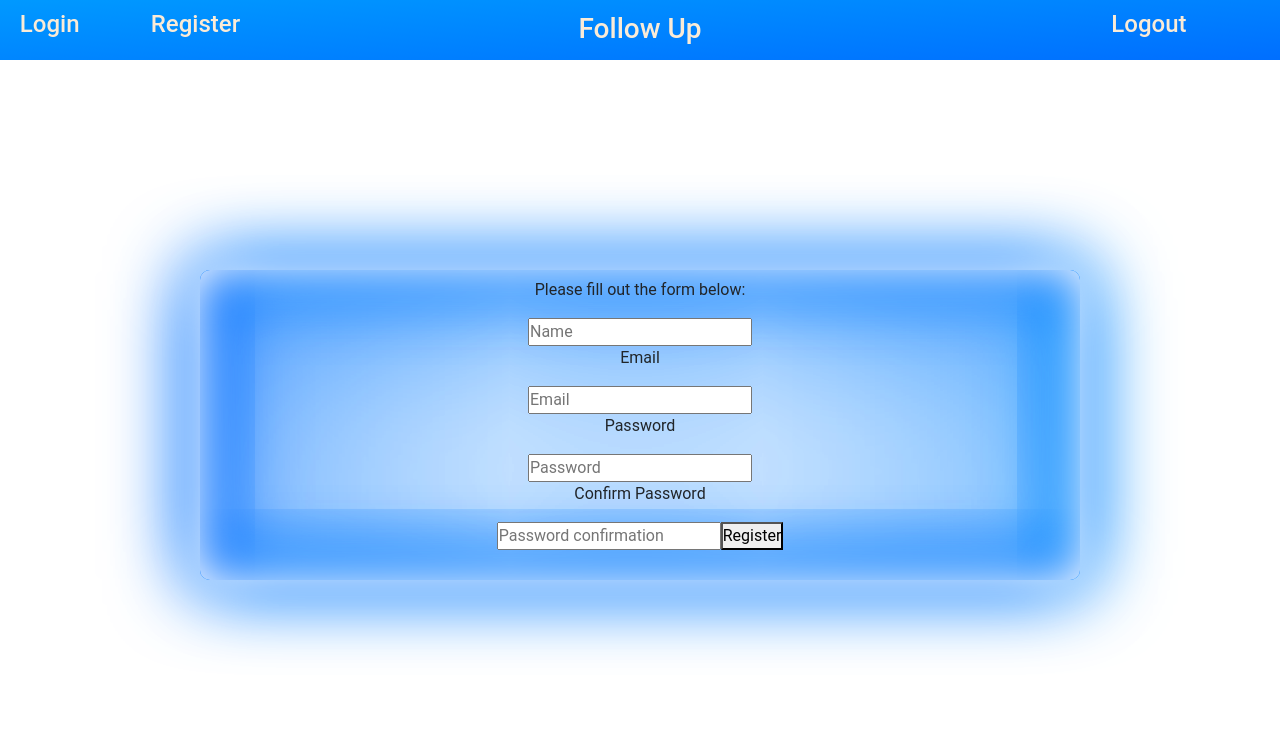
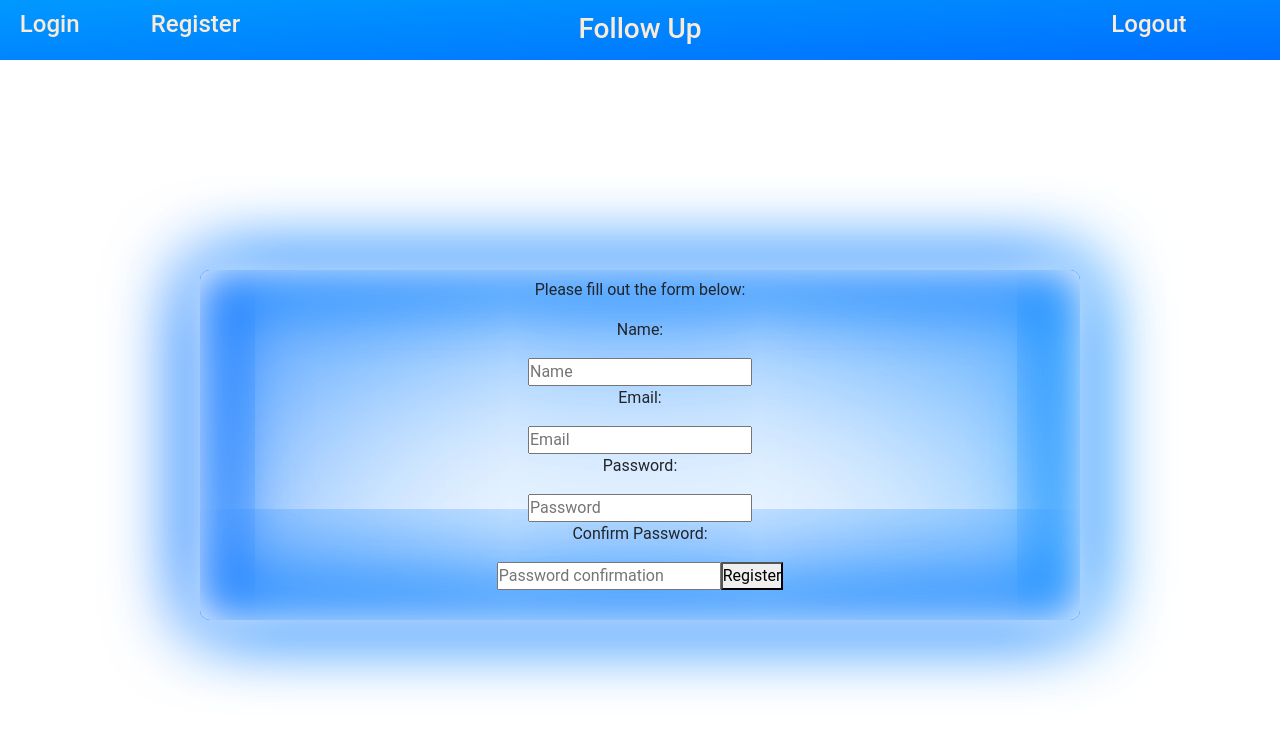
Before and after one commit to SammieSams99/Follow-Up-App, a React (Create React App) app in the folder follow-up/: page /registration in a window 1280 px wide. Shown: the top 730 px of the page. Built offline with nearby package versions, Linux system fonts and the light colour scheme.

Commit message:
adjusted login and registration

```diff
--- a/follow-up/src/App.css
+++ b/follow-up/src/App.css
@@ -117,8 +117,6 @@ a {
     10px 0 80px #0099FF;
 }
 
-
-
 .reg{
   display: block;
   text-align: center;
@@ -188,7 +186,6 @@ a {
 .userform {
   width: 300px;
   height: 550px;
-  border-radius: 50%;
   box-shadow:
     inset 0 0 50px #fff,
     inset 20px 0 80px #0066FF,
@@ -199,12 +196,13 @@ a {
     -10px 0 80px #0066FF,
     10px 0 80px #0099FF;
   vertical-align: middle;
-  margin: auto;
+  margin: 200px, 200px;
   padding: 8px 35px 30px;
   border-radius: 10px;
   position: relative;
   left: -5px;
   top: 200px;
+  bottom:
 }
 
 .userform button:hover {
--- a/follow-up/src/components/auth/Login.js
+++ b/follow-up/src/components/auth/Login.js
@@ -53,7 +53,7 @@ class Login extends Component {
       <div className= "log">
         <form onSubmit={this.handleSubmit} className='loginform'>
           <h1>Welcome back</h1>
-          <p>Email</p>
+          <p>Email:</p>
           <input
             type="email"
             name="email"
@@ -63,7 +63,7 @@ class Login extends Component {
             required
           />
 
-          <p>Password</p>
+          <p>Password:</p>
           <input
             type="password"
             name="password"
--- a/follow-up/src/components/auth/Registration.js
+++ b/follow-up/src/components/auth/Registration.js
@@ -59,6 +59,7 @@ class Registration extends Component {
       <div className= 'reg'>
         <form onSubmit={this.handleSubmit} className="regform">
         <p>Please fill out the form below:</p>
+        <p>Name:</p>
         <input
             type="name"
             name="name"
@@ -67,7 +68,7 @@ class Registration extends Component {
             onChange={this.handleChange}
             required
           />
-          <p>Email</p>
+          <p>Email:</p>
           <input
             type="email"
             name="email"
@@ -76,7 +77,7 @@ class Registration extends Component {
             onChange={this.handleChange}
             required
           />
-          <p>Password</p>
+          <p>Password:</p>
           <input
             type="password"
             name="password"
@@ -85,7 +86,7 @@ class Registration extends Component {
             onChange={this.handleChange}
             required
           />
-          <p> Confirm Password</p>
+          <p> Confirm Password:</p>
           <input
             type="password"
             name="password_confirmation"
```
